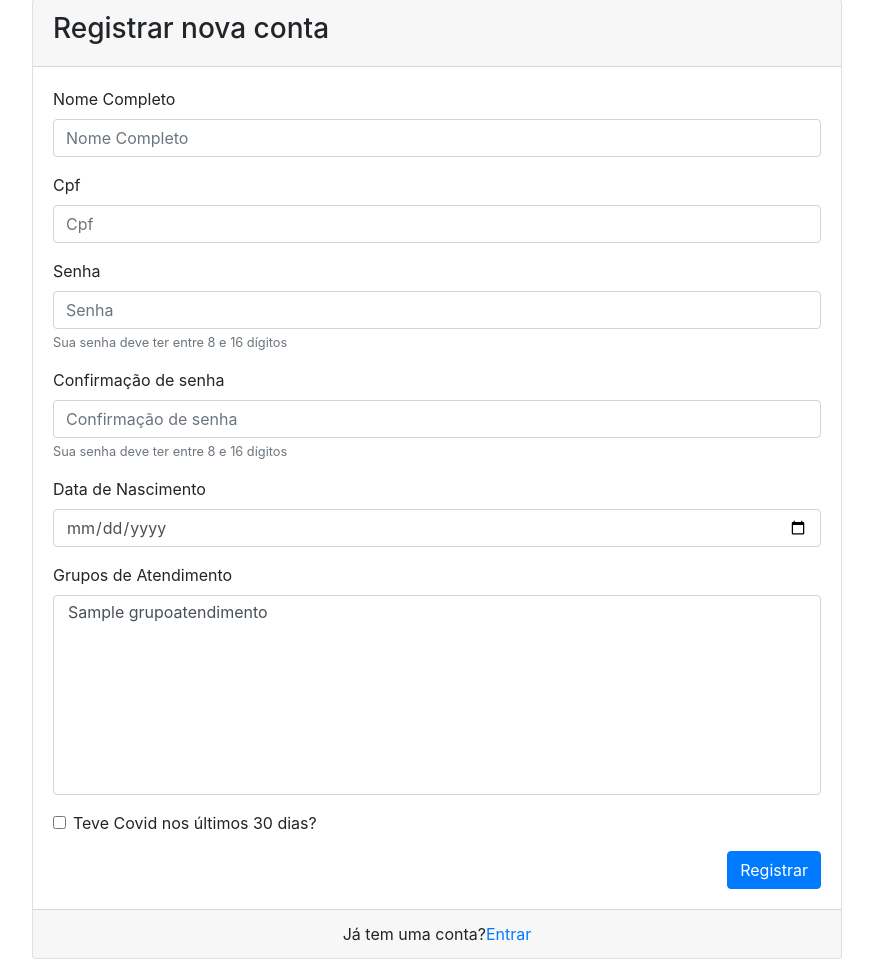
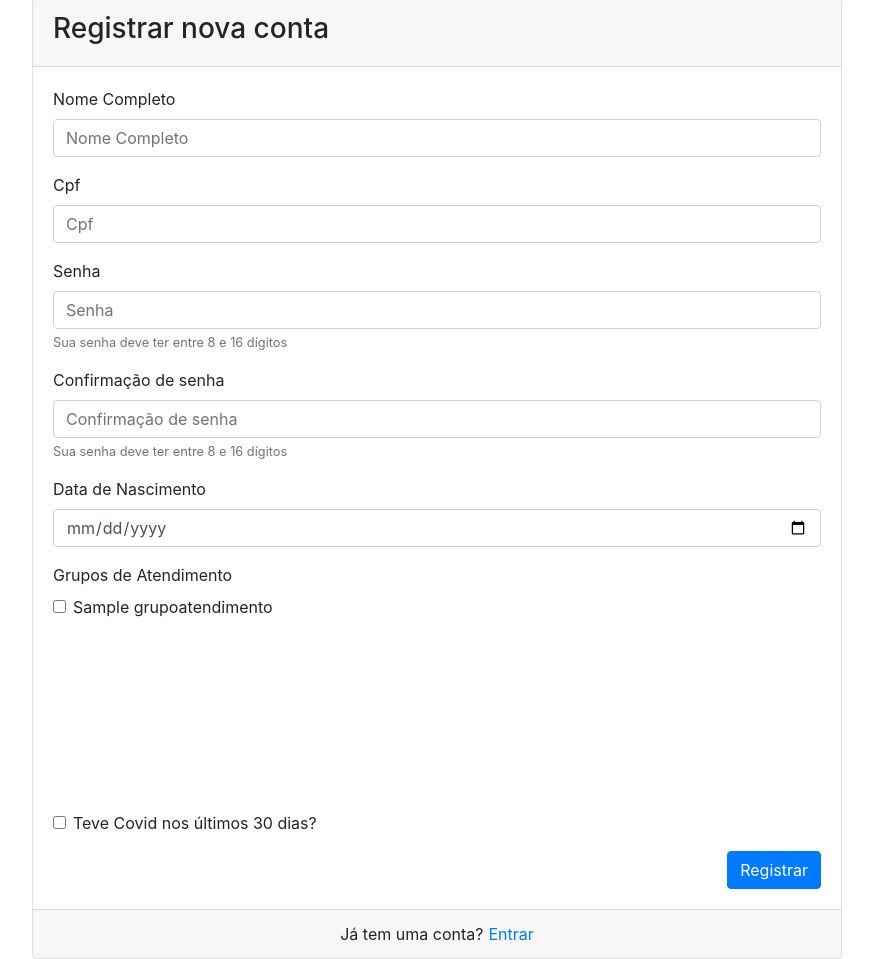
Before and after one commit to tauanyfeitosa/lais_agendamento_covid, a Django app: page /auth/registrar/ in a window 1280 px wide. Shown: the part 263-1222 px from the top of the page, without its empty margins (203-1076 px from the left). Run offline with Django 4.2, Linux system fonts and the light colour scheme; tables that the repository leaves empty hold one stand-in row (values such as "Sample post"); some libraries are stand-ins or nearby versions.

Commit message:
fix (grupo_atendimento): modificação da forma de seleção

```diff
--- a/templates/autenticacao/login.html
+++ b/templates/autenticacao/login.html
@@ -44,20 +44,20 @@
         <div class="d-flex justify-content-center h-100">
             <div class="card">
                 <div class="card-header">
-                    <h3>Sign In</h3>
+                    <h3>Entrar</h3>
                 </div>
                 <div class="card-body">
                     <form method="post" action="{% url 'autenticacao:login' %}" class="form">
                         {% csrf_token %}
                         {% bootstrap_form form %}
                         <div class="form-group">
-                            <button type="submit" class="btn float-right login_btn">Login</button>
+                            <button type="submit" class="btn float-right login_btn">Entrar</button>
                         </div>
                     </form>
                 </div>
                 <div class="card-footer">
                     <div class="d-flex justify-content-center links">
-                        Ainda não tem uma conta? <a href="{% url 'autenticacao:registrar' %}">Sign Up</a>
+                        Ainda não tem uma conta? <a href="{% url 'autenticacao:registrar' %}"><span style="margin-left: 5px;">Cadastrar-se</span></a>
                     </div>
                 </div>
             </div>
--- a/templates/autenticacao/registro.html
+++ b/templates/autenticacao/registro.html
@@ -56,11 +56,16 @@
                         {% if field.name == 'grupo_atendimento' %}
                             <div class="form-group">
                                 <label for="{{ field.id_for_label }}">{{ field.label }}</label>
-                                <select name="{{ field.name }}" class="form-control" size="3" multiple style="height: 200px;">
+                                <div id="{{ field.id_for_label }}" class="scrollable-checkbox-list" style="height: 200px; overflow-y: auto;">
                                     {% for choice_value, choice_label in field.field.choices %}
-                                        <option value="{{ choice_value }}" {% if choice_value in field.value %}selected{% endif %}>{{ choice_label }}</option>
+                                        <div class="form-check">
+                                            <input class="form-check-input" type="checkbox" name="{{ field.name }}" value="{{ choice_value }}" id="checkbox_{{ choice_value }}" {% if choice_value in field.value %}checked{% endif %}>
+                                            <label class="form-check-label" for="checkbox_{{ choice_value }}">
+                                                {{ choice_label }}
+                                            </label>
+                                        </div>
                                     {% endfor %}
-                                </select>
+                                </div>
                                 {% for error in field.errors %}
                                     <div class="invalid-feedback">{{ error }}</div>
                                 {% endfor %}
@@ -75,7 +80,7 @@
                 </div>
                 <div class="card-footer">
                     <div class="d-flex justify-content-center links">
-                        Já tem uma conta? <a href="{% url 'autenticacao:login' %}">Entrar</a>
+                        Já tem uma conta? <a href="{% url 'autenticacao:login' %}"><span style="margin-left: 5px;">Entrar</a>
                     </div>
                 </div>
             </div>
```
